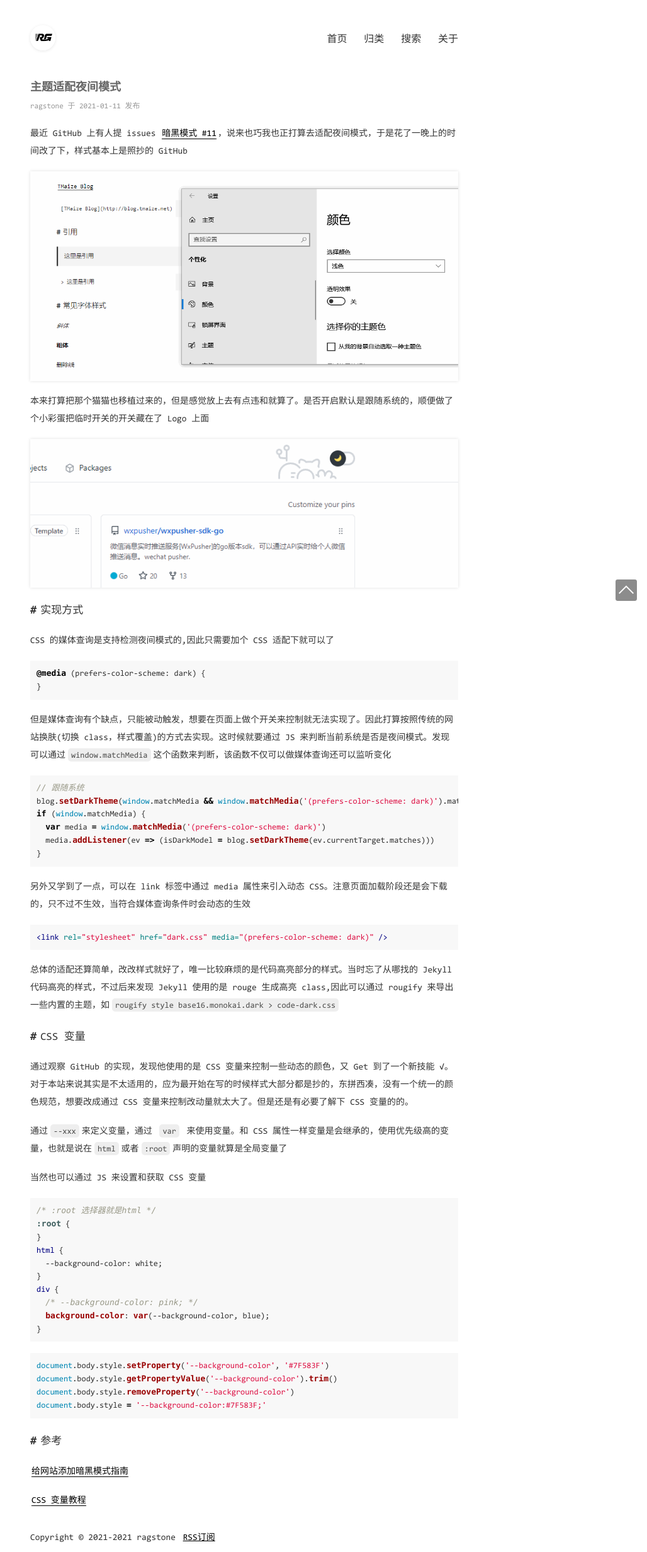
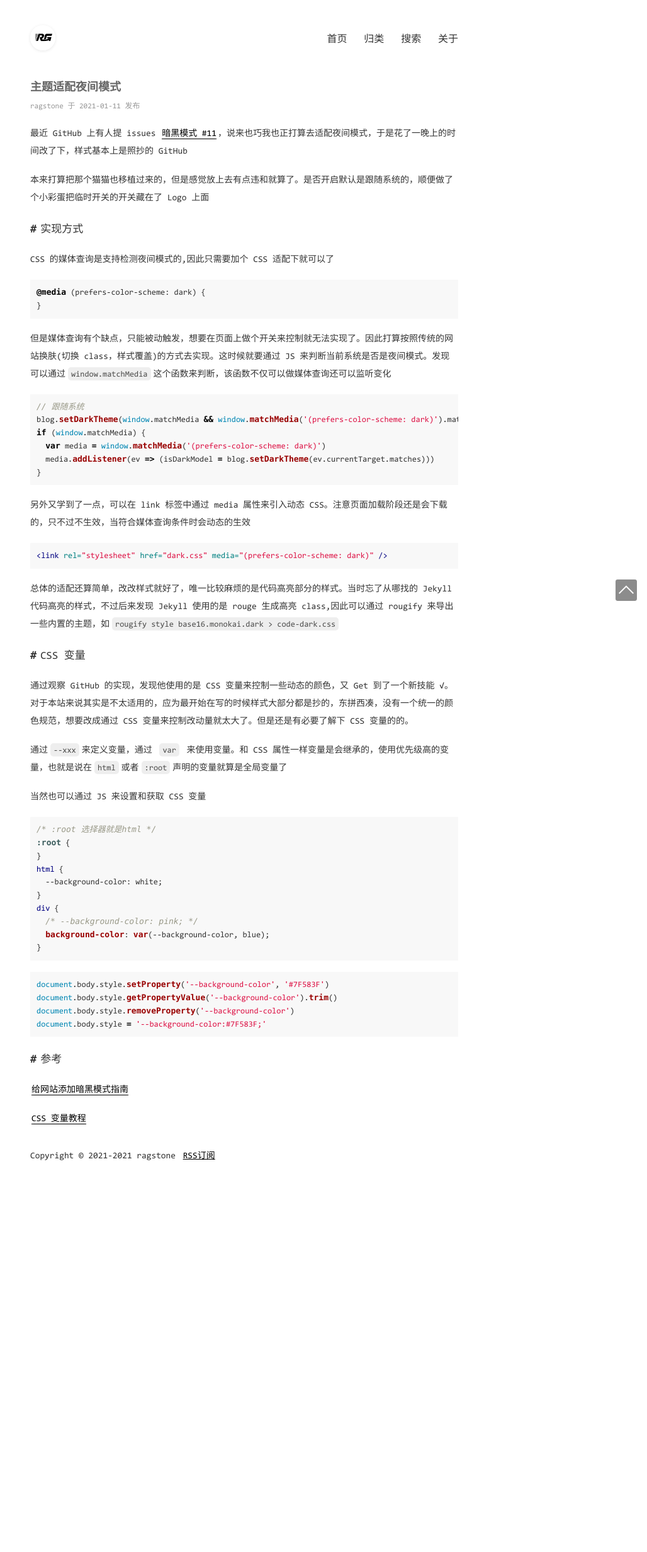
Before and after one commit to ragstone/infoyun, a Jekyll site: the page built from _posts/2021-01-11-zhutishipeiyejianmoshi.md, in a window 1280 px wide. Shown: the whole page at 63% size, without its empty margins (252-1280 px from the left). Built offline with Jekyll 4.4.1, drawn with Linux system fonts in a browser that asks for light colours; comment, search, counter and statistics services are not loaded; after the commit the page ends 1858 px from its top, so only the background shows below that.

Commit message:
Update 2021-01-11-zhutishipeiyejianmoshi.md

```diff
--- a/_posts/2021-01-11-zhutishipeiyejianmoshi.md
+++ b/_posts/2021-01-11-zhutishipeiyejianmoshi.md
@@ -8,11 +8,7 @@ categories: [Jekyll]
 
 最近 GitHub 上有人提 issues [暗黑模式 #11](https://github.com/TMaize/tmaize-blog/issues/11)，说来也巧我也正打算去适配夜间模式，于是花了一晚上的时间改了下，样式基本上是照抄的 GitHub
 
-![效果](preview.gif)
-
 本来打算把那个猫猫也移植过来的，但是感觉放上去有点违和就算了。是否开启默认是跟随系统的，顺便做了个小彩蛋把临时开关的开关藏在了 Logo 上面
-
-![猫猫](cat.gif)
 
 ## 实现方式
 
```
